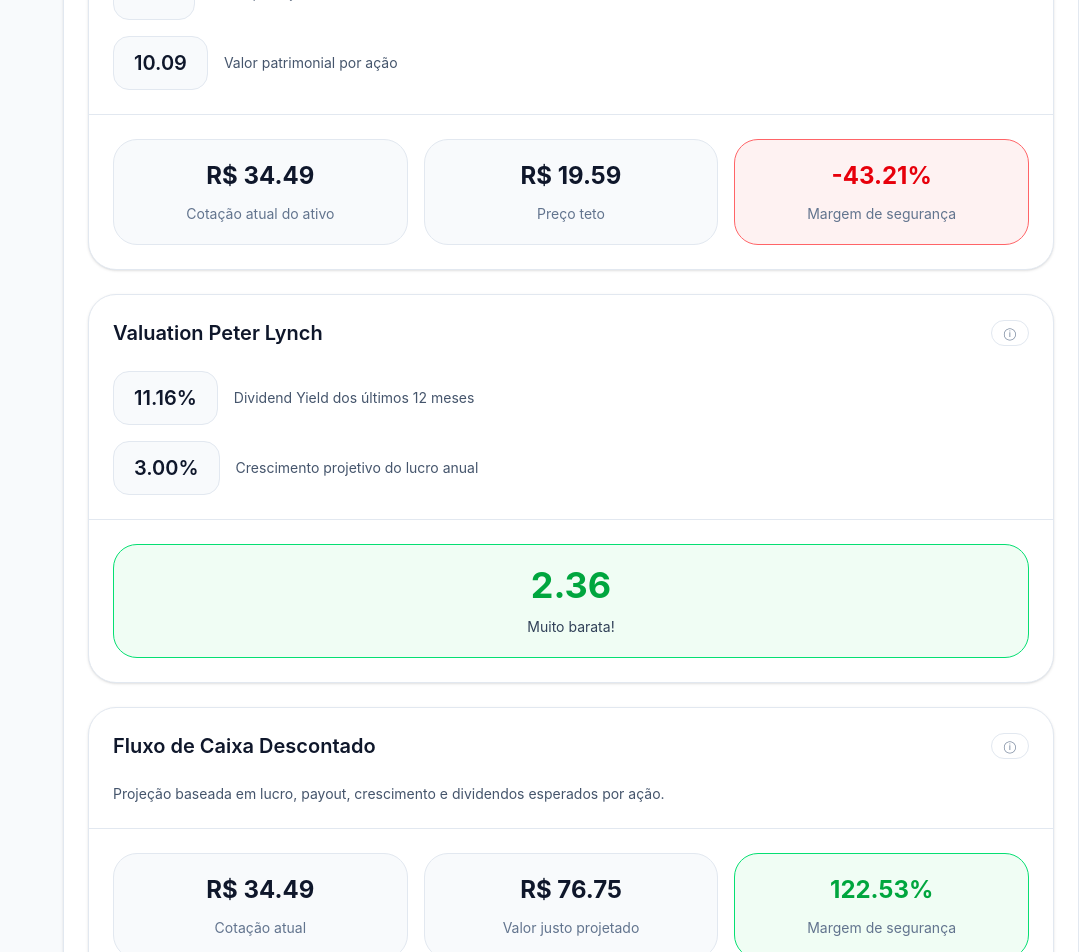
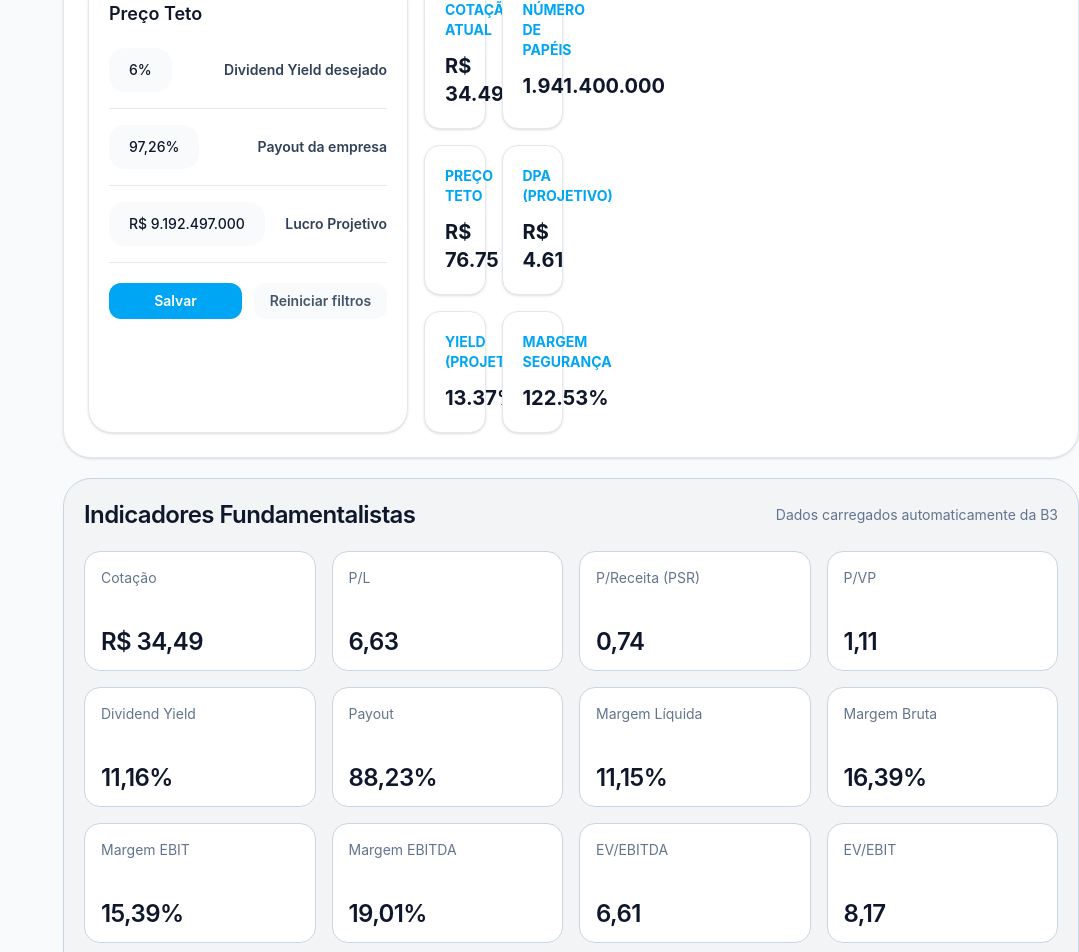
Before and after one commit to visaodelongoprazo-ship-it/visao-longo-prazo, a React (Vite) app: page / in a window 1280 px wide. Shown: the part 1440-2392 px from the top of the page, without its empty margins (201-1280 px from the left). Built offline with nearby package versions, Linux system fonts and the light colour scheme.

Commit message:
novo layout compactado do modelo de dividendos

```diff
--- a/src/features/valuation/components/DcfCard.tsx
+++ /dev/null
@@ -1,89 +0,0 @@
-type Props = {
-  currentPrice: number
-  projectedDividendPerShare: number
-  fairValue: number
-}
-
-export default function DcfCard({
-  currentPrice,
-  projectedDividendPerShare,
-  fairValue,
-}: Props) {
-  const marginSafety =
-    ((fairValue - currentPrice) / currentPrice) * 100
-
-  return (
-    <div className="rounded-[28px] border border-slate-200 bg-white shadow-sm">
-      <div className="border-b border-slate-200 p-6">
-        <div className="mb-6 flex items-center justify-between">
-          <h3 className="text-xl font-semibold text-slate-900">
-            Fluxo de Caixa Descontado
-          </h3>
-
-          <button className="rounded-full border border-slate-200 px-3 py-1 text-xs text-slate-500">
-            ⓘ
-          </button>
-        </div>
-
-        <p className="text-sm text-slate-600">
-          Projeção baseada em lucro, payout, crescimento e dividendos
-          esperados por ação.
-        </p>
-      </div>
-
-      <div className="grid grid-cols-3 gap-4 p-6">
-        <div className="rounded-3xl border border-slate-200 bg-slate-50 p-5 text-center">
-          <div className="text-2xl font-bold text-slate-900">
-            R$ {currentPrice.toFixed(2)}
-          </div>
-
-          <p className="mt-3 text-sm text-slate-500">
-            Cotação atual
-          </p>
-        </div>
-
-        <div className="rounded-3xl border border-slate-200 bg-slate-50 p-5 text-center">
-          <div className="text-2xl font-bold text-slate-900">
-            R$ {fairValue.toFixed(2)}
-          </div>
-
-          <p className="mt-3 text-sm text-slate-500">
-            Valor justo projetado
-          </p>
-        </div>
-
-        <div
-          className={`rounded-3xl border p-5 text-center ${
-            marginSafety >= 0
-              ? "border-green-400 bg-green-50"
-              : "border-red-400 bg-red-50"
-          }`}
-        >
-          <div
-            className={`text-2xl font-bold ${
-              marginSafety >= 0
-                ? "text-green-600"
-                : "text-red-600"
-            }`}
-          >
-            {marginSafety.toFixed(2)}%
-          </div>
-
-          <p className="mt-3 text-sm text-slate-500">
-            Margem de segurança
-          </p>
-        </div>
-
-        <div className="col-span-3 rounded-3xl border border-slate-200 bg-slate-50 p-5 text-center">
-          <div className="text-3xl font-bold text-slate-900">
-            R$ {projectedDividendPerShare.toFixed(2)}
-          </div>
-
-          <p className="mt-3 text-sm text-slate-500">
-            Dividendo projetado por ação
-          </p>
-        </div>
-      </div>
-    </div>
-  )
-}
--- /dev/null
+++ b/src/features/valuation/components/PreçoTeto.tsx
@@ -0,0 +1,107 @@
+type Props = {
+  currentPrice: number
+  projectedDividendPerShare: number
+  fairValue: number
+}
+
+export default function DcfCard({
+  currentPrice,
+  projectedDividendPerShare,
+  fairValue,
+}: Props) {
+  const projectedYield = (projectedDividendPerShare / currentPrice) * 100
+  const marginSafety = ((fairValue - currentPrice) / currentPrice) * 100
+
+  return (
+    <div className="grid grid-cols-1 gap-4 xl:grid-cols-[320px_1fr]">
+      <div className="rounded-[24px] border border-slate-200 bg-white p-5 shadow-sm">
+        <div className="mb-5">
+          <h3 className="text-lg font-semibold text-slate-900">
+            Preço Teto
+          </h3>
+
+
+
+
+        </div>
+
+        <div className="space-y-4">
+          <div className="flex items-center justify-between border-b border-slate-200 pb-4">
+            <span className="rounded-2xl bg-slate-50 px-5 py-3 text-sm font-medium">
+              6%
+            </span>
+            <span className="text-sm font-semibold text-slate-700">
+              Dividend Yield desejado
+            </span>
+          </div>
+
+          <div className="flex items-center justify-between border-b border-slate-200 pb-4">
+            <span className="rounded-2xl bg-slate-50 px-5 py-3 text-sm font-medium">
+              97,26%
+            </span>
+            <span className="text-sm font-semibold text-slate-700">
+              Payout da empresa
+            </span>
+          </div>
+
+          <div className="flex items-center justify-between border-b border-slate-200 pb-4">
+            <span className="rounded-2xl bg-slate-50 px-5 py-3 text-sm font-medium">
+              R$ 9.192.497.000
+            </span>
+            <span className="text-sm font-semibold text-slate-700">
+              Lucro Projetivo
+            </span>
+          </div>
+
+          <div className="flex gap-3 pt-1">
+            <button className="flex-1 rounded-xl bg-sky-500 py-2 text-sm font-semibold text-white">
+              Salvar
+            </button>
+
+            <button className="flex-1 rounded-xl bg-slate-50 py-2 text-sm font-semibold text-slate-600">
+              Reiniciar filtros
+            </button>
+          </div>
+        </div>
+      </div>
+
+      <div className="grid grid-cols-1 gap-4 sm:grid-cols-2">
+        <InfoBox title="COTAÇÃO ATUAL" value={`R$ ${currentPrice.toFixed(2)}`} />
+        <InfoBox title="NÚMERO DE PAPÉIS" value="1.941.400.000" />
+        <InfoBox title="PREÇO TETO" value={`R$ ${fairValue.toFixed(2)}`} />
+        <InfoBox
+          title="DPA (PROJETIVO)"
+          value={`R$ ${projectedDividendPerShare.toFixed(2)}`}
+        />
+        <InfoBox
+          title="YIELD (PROJETIVO)"
+          value={`${projectedYield.toFixed(2)}%`}
+        />
+        <InfoBox
+          title="MARGEM SEGURANÇA"
+          value={`${marginSafety.toFixed(2)}%`}
+        />
+      </div>
+    </div>
+  )
+}
+
+function InfoBox({
+  title,
+  value,
+}: {
+  title: string
+  value: string
+}) {
+  return (
+    <div className="rounded-2xl border border-slate-200 bg-white p-5 shadow-sm">
+      <div className="text-sm font-bold uppercase text-sky-500">
+        {title}
+      </div>
+
+      <div className="mt-3 text-xl font-bold text-slate-900">
+        {value}
+      </div>
+    </div>
+  )
+}
--- a/src/pages/Home.tsx
+++ b/src/pages/Home.tsx
@@ -11,7 +11,7 @@ import { getWatchlist, toggleWatchlist } from "../store/watchlist"
 import BazinCard from "../features/valuation/components/BazinCard"
 import GrahamCard from "../features/valuation/components/GrahamCard"
 import PeterLynchCard from "../features/valuation/components/PeterLynchCard"
-import DcfCard from "../features/valuation/components/DcfCard"
+import DcfCard from "../features/valuation/components/PreçoTeto"
 const TOTAL_SHARES = 1941400000
 
 export default function App() {
@@ -155,7 +155,10 @@ export default function App() {
             </div>
 
             {tab === "Valuations" ? (
-  <div className="mt-6 space-y-6">
+  <div className="mt-6 space-y-5">
+
+  <div className="grid grid-cols-1 gap-4 xl:grid-cols-3">
+
     <BazinCard
       currentPrice={current}
       dpa={parseNumber(dpa)}
@@ -172,12 +175,19 @@ export default function App() {
       growth={3}
     />
 
+  </div>
+
+  <div className="grid grid-cols-1 gap-4 xl:grid-cols-2">
+
     <DcfCard
       currentPrice={current}
       projectedDividendPerShare={4.61}
-fairValue={76.75}
+      fairValue={76.75}
     />
+
   </div>
+
+</div>
 ) : (
               <div className="mt-6 grid grid-cols-[360px_1fr] gap-5">
                 <div className="space-y-4">
```
